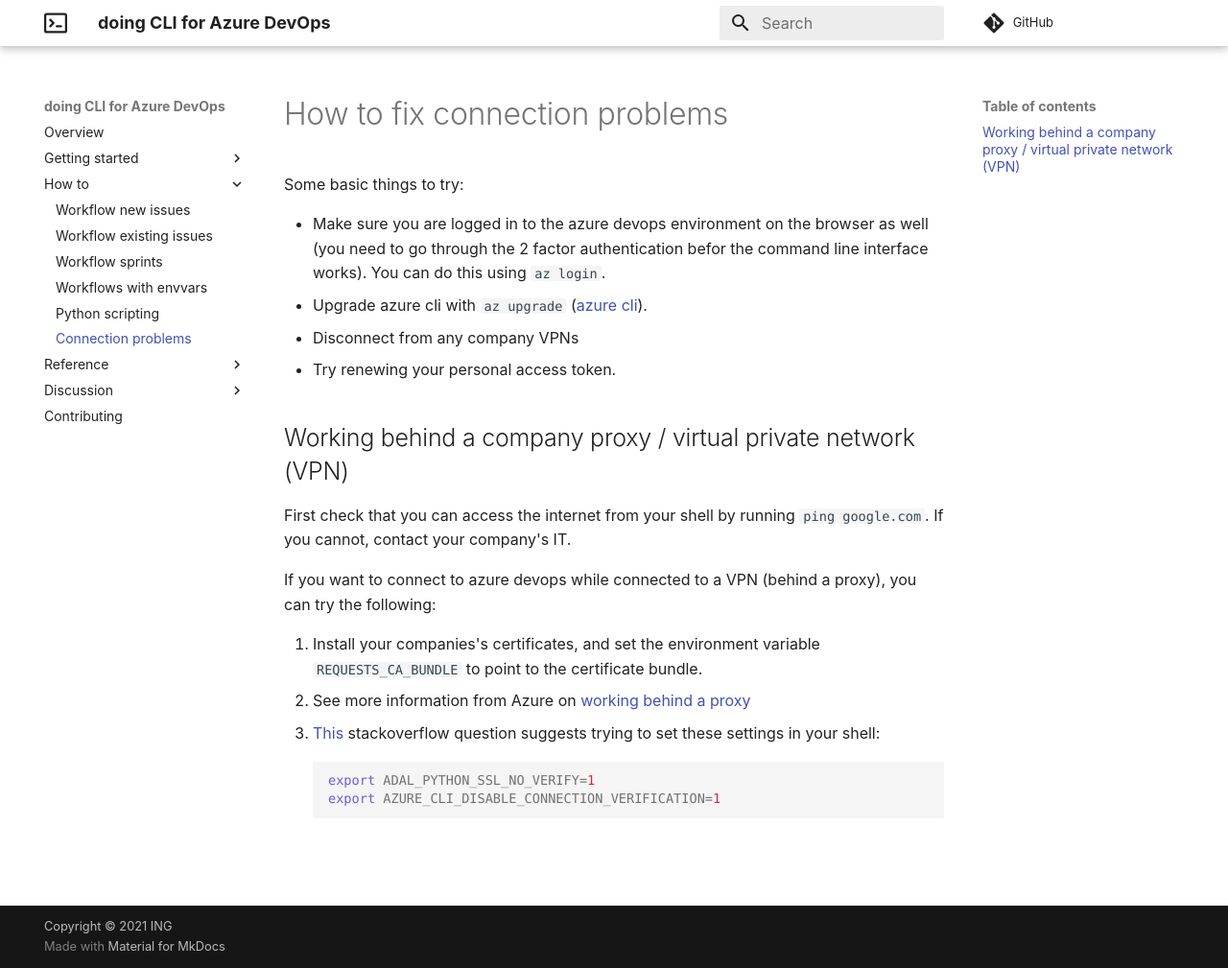
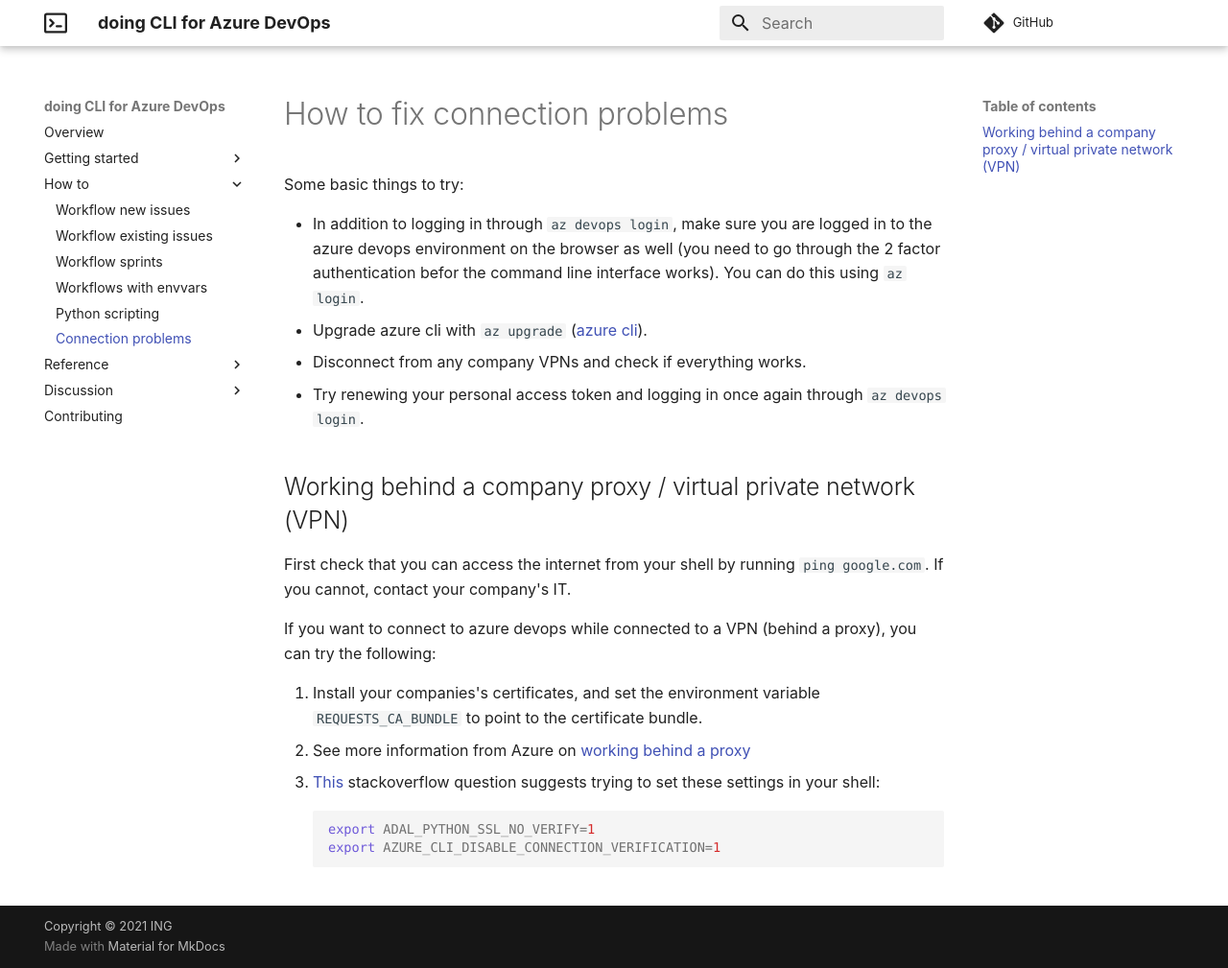
Before and after one commit to ing-bank/doing-cli, an MkDocs documentation site: the page built from docs/howto/connection_problems.md, in a window 1280 px wide and 1009 px high. Shown: the whole window at 96% size. Built offline with MkDocs 1.6.1 and Material for MkDocs 9.7.7, drawn with Linux system fonts in a browser that asks for light colours; comment, search, counter and statistics services are not loaded.

Commit message:
update basic things to try

```diff
--- a/docs/howto/connection_problems.md
+++ b/docs/howto/connection_problems.md
@@ -2,10 +2,10 @@
 
 Some basic things to try:
 
-- Make sure you are logged in to the azure devops environment on the browser as well (you need to go through the 2 factor authentication befor the command line interface works). You can do this using `az login`.
+- In addition to logging in through `az devops login`, make sure you are logged in to the azure devops environment on the browser as well (you need to go through the 2 factor authentication befor the command line interface works). You can do this using `az login`.
 - Upgrade azure cli with `az upgrade` ([azure cli](https://docs.microsoft.com/en-us/cli/azure/install-azure-cli)).
-- Disconnect from any company VPNs
-- Try renewing your personal access token.
+- Disconnect from any company VPNs and check if everything works.
+- Try renewing your personal access token and logging in once again through `az devops login`.
 
 ## Working behind a company proxy / virtual private network (VPN)
 
```
